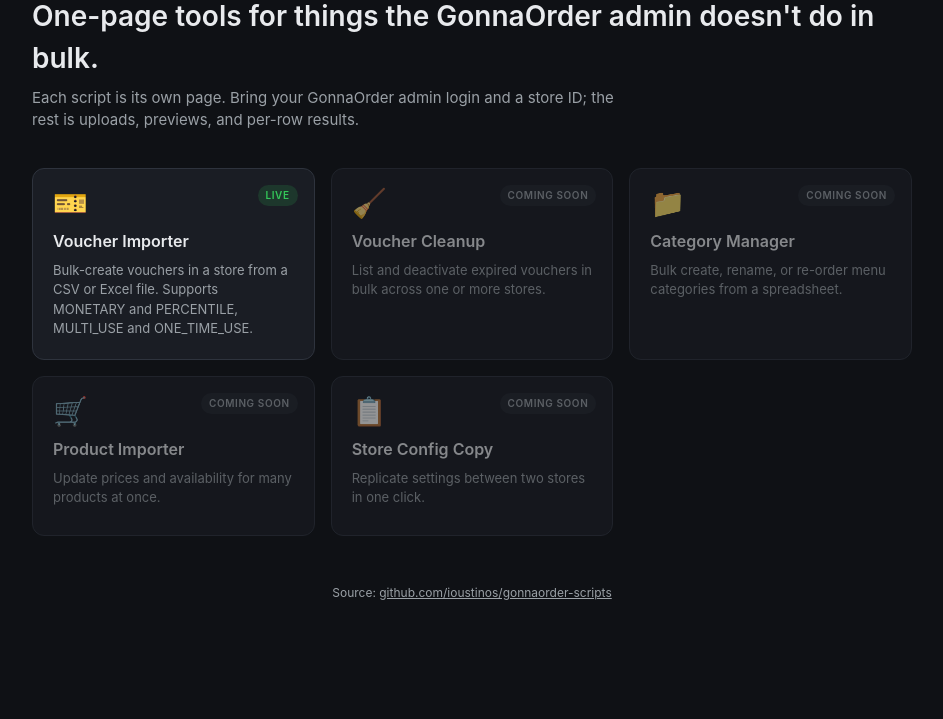
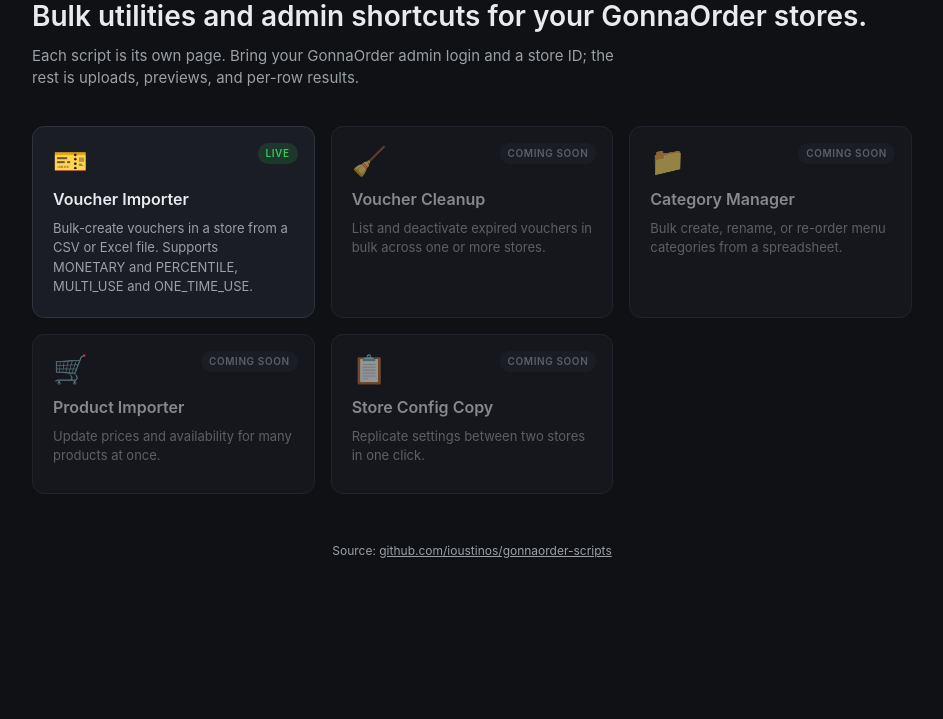
Before and after one commit to ioustinos/gonnaorder-scripts, a website: page public/index.html in a window 1280 px wide. Shown: the part 81-800 px from the top of the page, without its empty margins (168-1111 px from the left). Drawn offline with Linux system fonts and the light colour scheme.

Commit message:
copy: soften home-page title (don't snipe at GonnaOrder)

```diff
--- a/public/index.html
+++ b/public/index.html
@@ -68,7 +68,7 @@
 <body>
   <div class="wrap">
     <div class="brand">⚙️ GonnaOrder Scripts</div>
-    <h1>One-page tools for things the GonnaOrder admin doesn't do in bulk.</h1>
+    <h1>Bulk utilities and admin shortcuts for your GonnaOrder stores.</h1>
     <p class="lead">
       Each script is its own page. Bring your GonnaOrder admin login and a store ID;
       the rest is uploads, previews, and per-row results.
```
